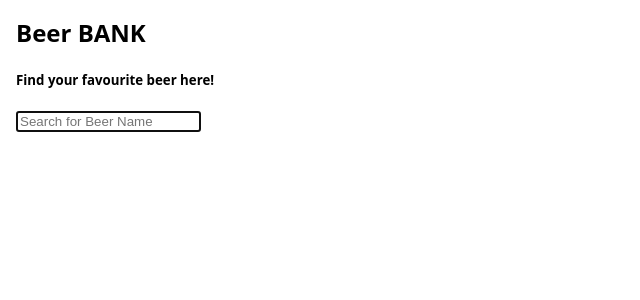
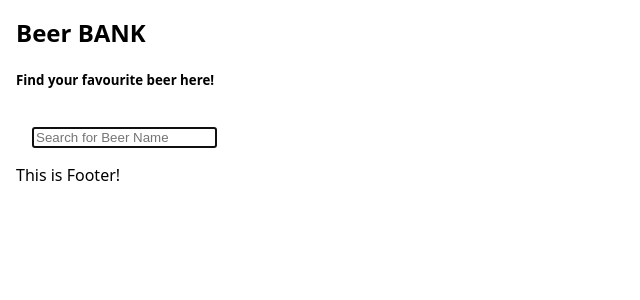
Before and after one commit to Swapnil5002/stackblitz-starters-2gc73i, a React (Create React App) app: page / in a window 1280 px wide. Shown: the top 300 px of the page, without its empty margins (0-640 px from the left). Built offline with nearby package versions, Linux system fonts and the light colour scheme.

Commit message:
1 file modified

```diff
--- a/src/components/layout/layout.component.tsx
+++ b/src/components/layout/layout.component.tsx
@@ -13,7 +13,8 @@ export const Layout: React.FC<LayoutProps> = ({ title, subTitle, body }) => {
         <h1>{title}</h1>
         <h5>{subTitle}</h5>
       </React.Fragment>
-      <div>{body}</div>
+      <body>{body}</body>
+      <footer>This is Footer!</footer>
     </div>
   );
 };
```
